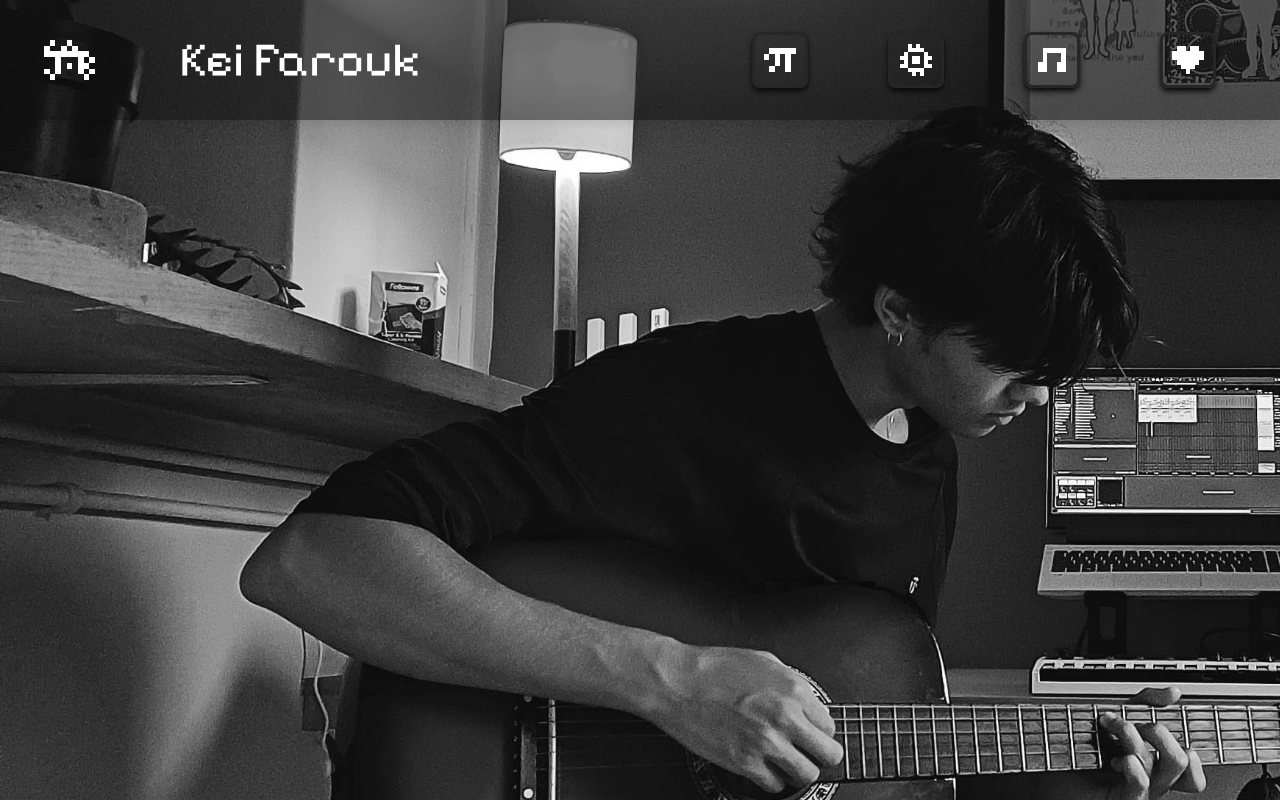
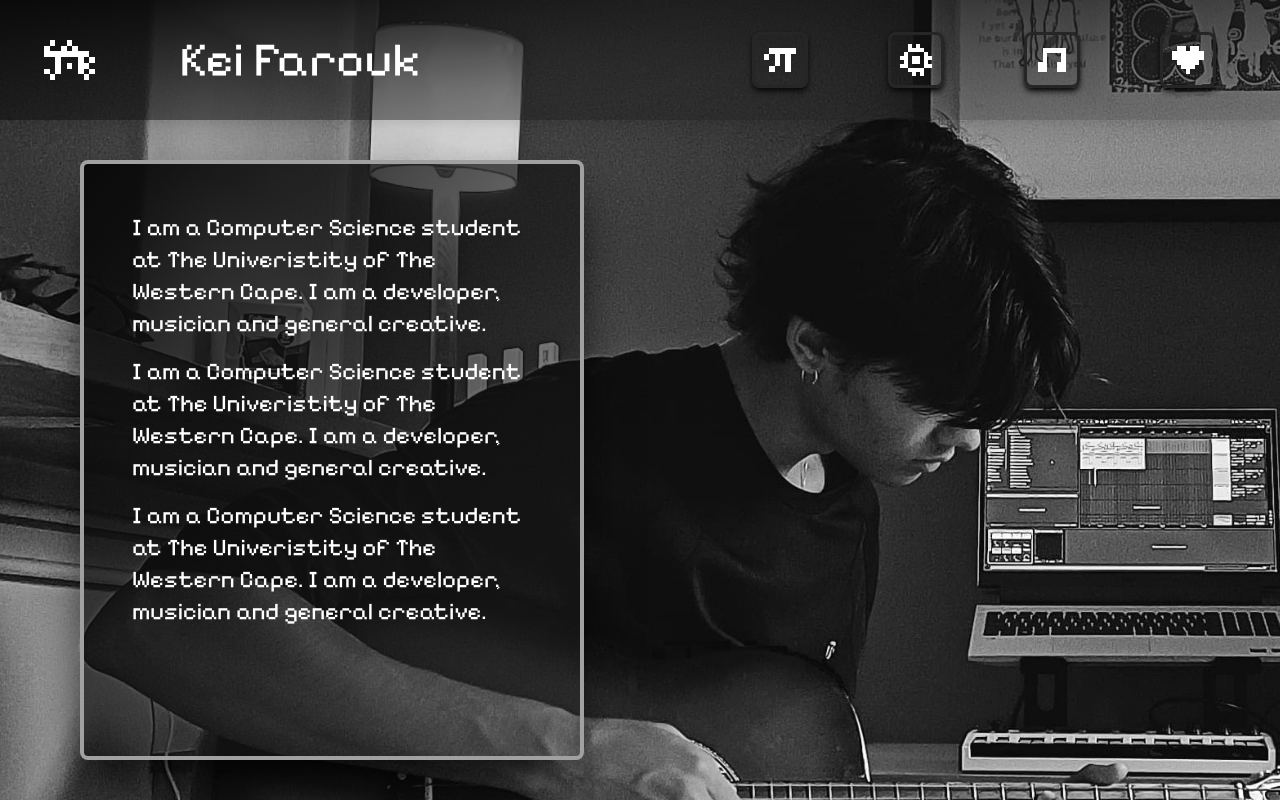
Before and after one commit to CadmusKei/Portfolio, a React (Vite) app: page /Bio in a window 1280 px wide. Shown: the top 800 px of the page. Built offline with nearby package versions, Linux system fonts and the light colour scheme.

Commit message:
Bio style Updates

```diff
--- a/src/components/Nav.jsx
+++ b/src/components/Nav.jsx
@@ -7,14 +7,14 @@ import quaverIcon from '../assets/Icons/Quaver.svg';
 import heartIcon from '../assets/Icons/Heart.svg';
 import keiLogo from '../assets/Icons/KeiLogoPixel.svg';
 
-function Nav() {
+function Nav({TitleColour, background}) {
   return (
     <>
-      <div className="w-full h-[15%] bg-[#1111118e] fixed shadow-xl z-50">
+      <div className={`w-full h-[15%] ${background} fixed shadow-xl z-50`}>
         <div className="flex pl-10 w-full h-full items-center space-x-20">
           <img src={keiLogo} className="image-pixel w-14 h-10 ml-1" alt="" />
           <div className="flex w-full items-center">
-            <Title className="pl-1 mt-3 mb-3" name="Kei Farouk"/>
+            <Title className={`pl-1 mt-3 mb-3 ${TitleColour}`} name="Kei Farouk"/>
             <div className="absolute flex space-x-20 right-[5%]">
               <Icon path={piIcon} link="/Bio" scalar="w-8 h-6 " hoverColour="hover:border-emerald-200 hover:bg-emerald-800" angle="-rotate-3" />
               <Icon path={chipIcon} scalar="w-8 h-8 " hoverColour="hover:border-purple-400 hover:bg-purple-900"  angle="rotate-2" />
--- a/src/components/Text.jsx
+++ b/src/components/Text.jsx
@@ -1,5 +1,5 @@
-function Text({ content }) {
-  return <p className=" text-white text-pixel font-serif">{content}</p>;
+function Text({ children }) {
+  return <p className=" text-white text-pixel text-2xl font-serif">{children}</p>;
 }
 
 export default Text;
--- a/src/components/Title.jsx
+++ b/src/components/Title.jsx
@@ -1,5 +1,5 @@
 function Title({ name, className }) {
-  return <h1 className={`text-5xl text-pixel text-white ${className}`}>{name}</h1>;
+  return <h1 className={`text-5xl text-pixel ${className}`}>{name}</h1>;
 }
 
 export default Title;
--- a/src/pages/Bio.jsx
+++ b/src/pages/Bio.jsx
@@ -1,16 +1,29 @@
 import Nav from "../components/Nav";
-import Block from "../components/Block";
 import Profile from "../components/Profile";
+import Title from "../components/Title";
+import Description from "../components/Description";
+import Text from "../components/Text";
 
 import profilePic from '../assets/Images/me.png';
-import backgroundPic from '../assets/Images/studio-site.jpeg';
+import backgroundPic from '../assets/Images/studio-site-crop.jpeg';
+
+    const pageGradient = "bg-linear-to-br from-neutral-950 to-[#28282841] "
 
 function Bio(){
     return (
         <>
-            <Nav/>
-            <div className={`flex flex-col w-full h-[90rem] bg-cover`}
-            style={{backgroundImage: `url(${backgroundPic})`}}>
+            <Nav TitleColour="text-white" background={pageGradient}/>
+            <div className={`flex flex-col pl-20 w-full h-400 bg-cover `} style={{backgroundImage: `url(${backgroundPic})`}}>
+
+                <div className={`flex w-[42%] flex-col h-150 ${pageGradient} mt-40 rounded-lg border-4 border-neutral-400 p-12 space-y-4 shadow-2xl shadow-black`} >
+                        <Text>I am a Computer Science student at The Univeristity of The Western Cape. I am a developer, musician and general creative. </Text>
+                        <Text>I am a Computer Science student at The Univeristity of The Western Cape. I am a developer, musician and general creative. </Text>
+                        <Text>I am a Computer Science student at The Univeristity of The Western Cape. I am a developer, musician and general creative. </Text>
+
+                </div>
+
+                <div className="bg-[#28282841]"></div>
+
             </div>
 
         </>
--- a/src/pages/Home.jsx
+++ b/src/pages/Home.jsx
@@ -21,16 +21,23 @@ function Home() {
     return () => el?.removeEventListener("wheel", handleWheel);
   }, []);
 
+  let navColour = "bg-[#00000041]"
+
+
+
   return (
     <>
-      <Nav />
+
+
+
+      <Nav background={navColour} TitleColour="text-white" />
       <div
         ref={scrollRef}
         className="flex space-x-30 w-full h-screen bg-[#222222] overflow-x-hidden overflow-y-hidden items-center px-20">
         <Poster name="Bio" link="/Bio" desc="Who is this guy?!" image={posterImage} colour="hover:border-emerald-400"/>
         <Poster name="Projects" desc="A peak inside the Github vault" image={CSImage} colour="hover:border-purple-400"/>
         <Poster name="Music" desc="Lo-fi beats to debug to" image={musicImage} colour="hover:border-sky-400"/>
-        <Poster name="Art" desc="My digital napkin sketches." colour="hover:border-rose-400"/>
+        <Poster name="Contact" desc="Ping me" colour="hover:border-rose-400"/>
       </div>
     </>
   );
```
Also changed, not shown: src/assets/Images/studio-site-crop.jpeg (added).
